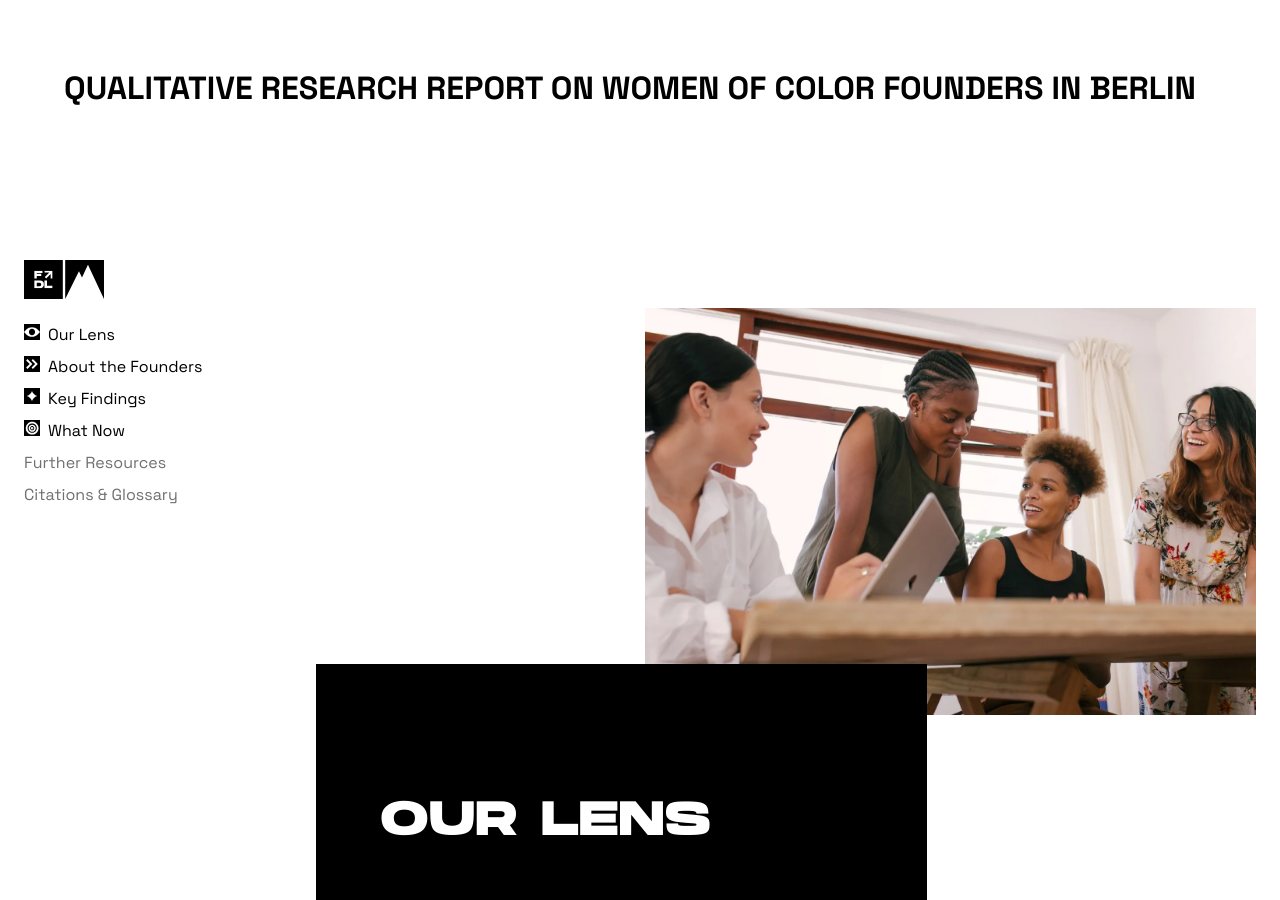
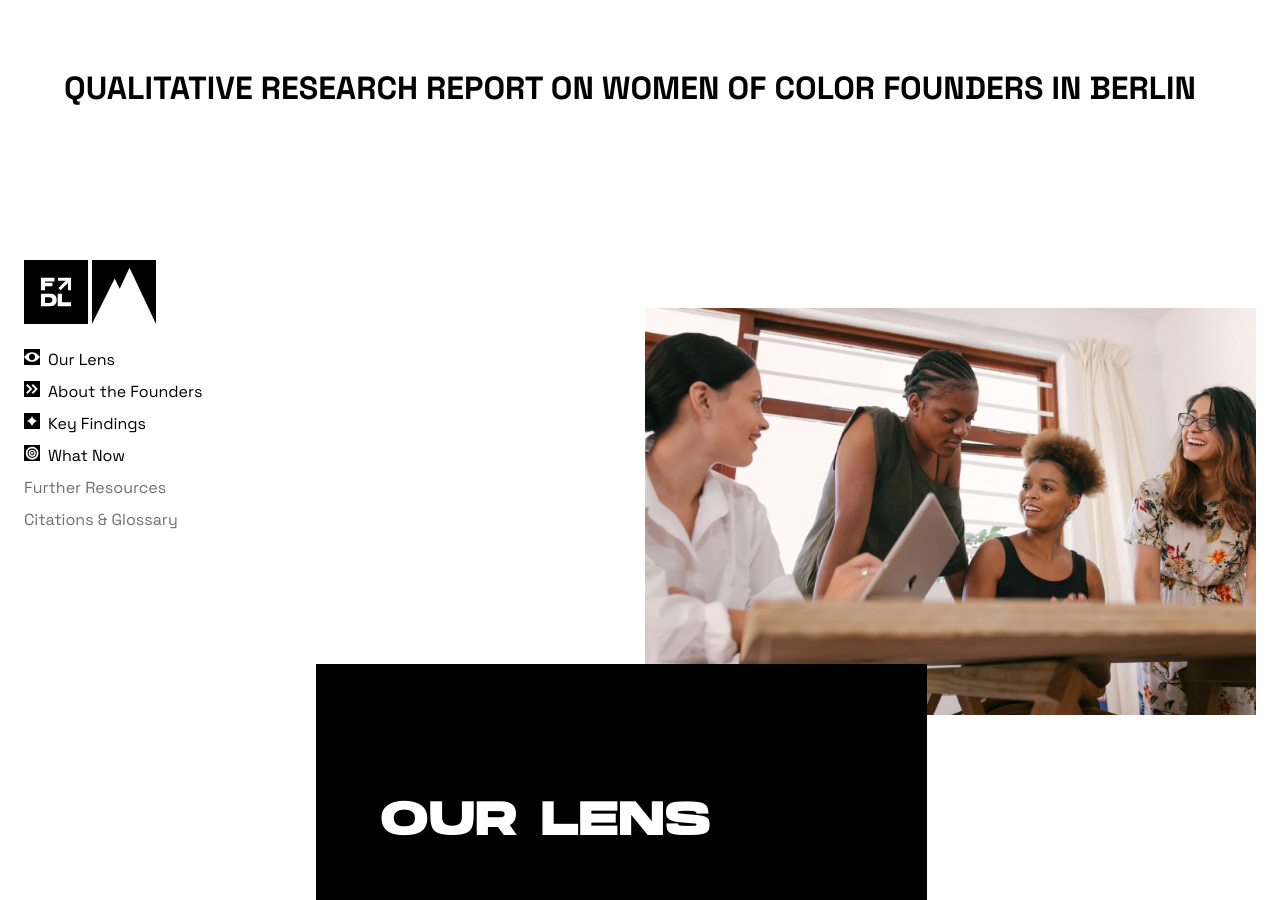
Before and after one commit to Founderland/Report, a Jekyll site: the page built from index.html, in a window 1280 px wide and 900 px high, scrolled down 527 px. Built offline with Jekyll 4.4.1, drawn with Linux system fonts in a browser that asks for light colours.

Commit message:
nav logo height to match burger.

```diff
--- a/_includes/nav.html
+++ b/_includes/nav.html
@@ -1,6 +1,6 @@
 <div class="burger md:hidden"></div>
 <nav class="md:sticky md:block md:col-span-1 top-8 transition-all duration-200">
-    <img class="w-20 mb-6" src="assets/images/Rise&Thrive_Logo-Mini.svg" alt="Founderland Logo and Rise & Thrive Report Mountain Emblem">
+    <img class="h-16 mb-6" src="assets/images/Rise&Thrive_Logo-Mini.svg" alt="Founderland Logo and Rise & Thrive Report Mountain Emblem">
     <ul>
         <li class="close md:hidden"></li>
         <li>
--- a/assets/styles/input.css
+++ b/assets/styles/input.css
@@ -404,7 +404,6 @@
 
 /* #Nav */
 nav ul {
-    /* reset off-canvas */
     padding: 0;
     left: 0;
     width: auto;
@@ -497,7 +496,7 @@
 }
 @screen md {
     nav {
-        /* display: inline-block; */
+        /* reset */
         width: 100%;
         left: 0;
         padding: 0;
@@ -532,7 +531,6 @@
 
 
 /* #Text Columns */
-
 @screen md {
     .text-col {
         @apply columns-2;
--- a/assets/styles/output.css
+++ b/assets/styles/output.css
@@ -1306,7 +1306,6 @@
 /* #Nav */
 
 nav ul {
-  /* reset off-canvas */
   padding: 0;
   left: 0;
   width: auto;
@@ -1420,7 +1419,7 @@
 
 @media (min-width: 768px) {
   nav {
-    /* display: inline-block; */
+    /* reset */
     width: 100%;
     left: 0;
     padding: 0;
```
